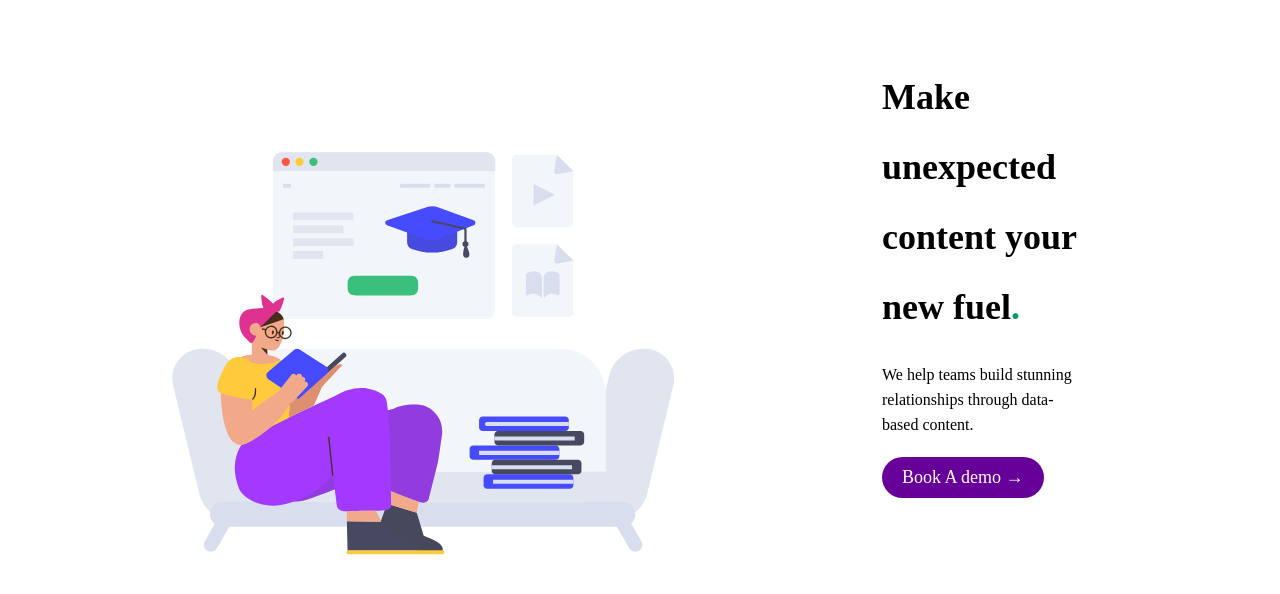
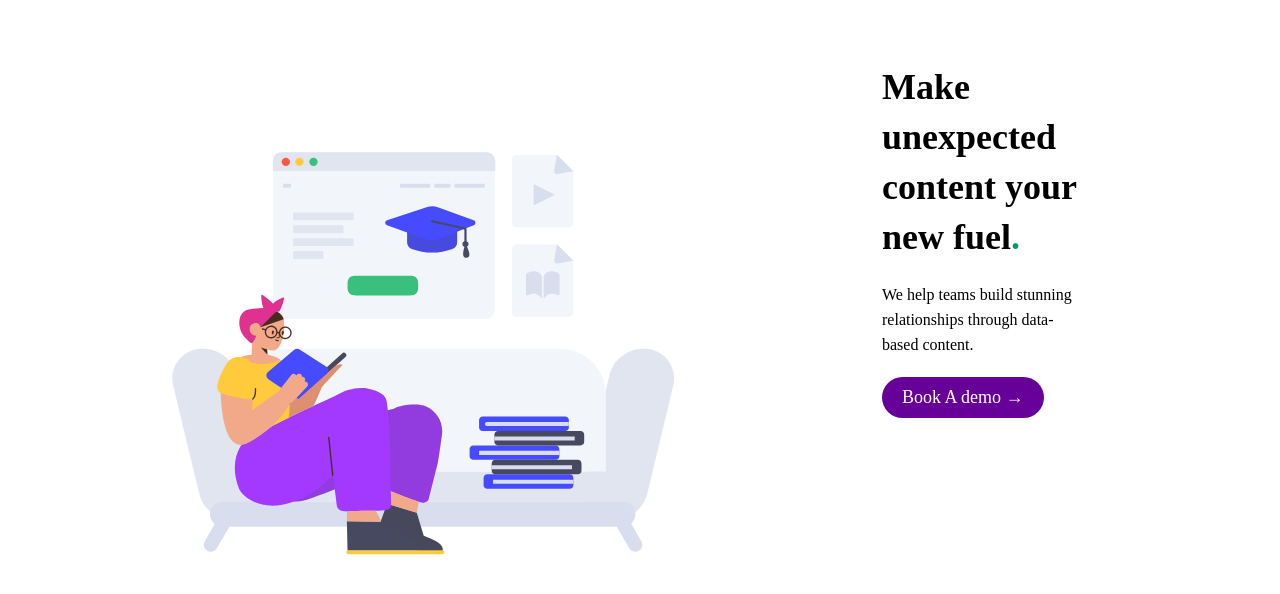
Before and after one commit to olabamipetaiwo/reelevant, a plain HTML site: page index.html in a window 1280 px wide. Shown: the part 120-714 px from the top of the page. Drawn offline with Linux system fonts and the light colour scheme.

Commit message:
line fix 2

```diff
--- a/scss/base/_base.scss
+++ b/scss/base/_base.scss
@@ -148,11 +148,8 @@ li {
         h1 {
             width: 90%;
             font-weight:700;
-            font-size:5rem;
+            font-size:3.6rem;
             line-height:5rem;
-
-            font-size:3.6rem;
-            line-height:7rem;
 
            font-family: Montserrat ;
         }
```
Also changed, not shown: css/main.css, 1 other file.
